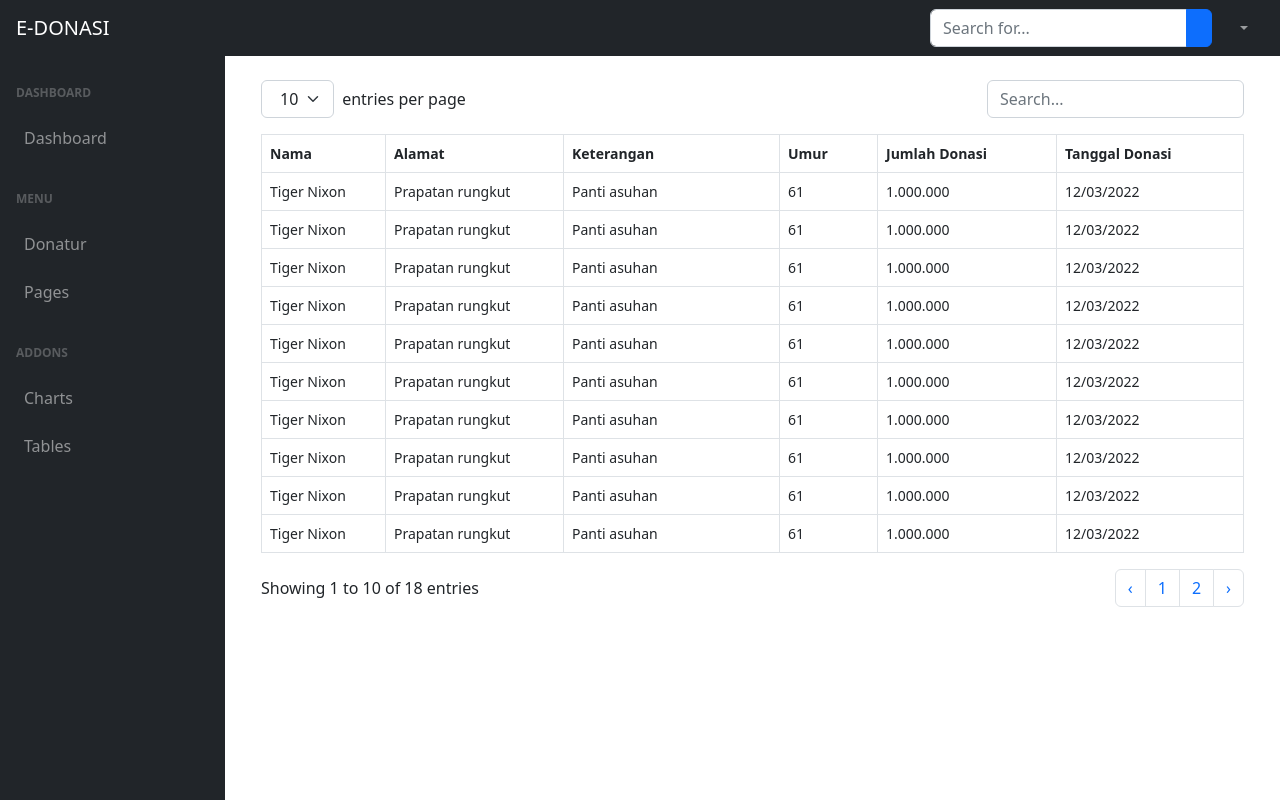
After one commit to derikdwiheavyanto/E-Donasi, a CodeIgniter 4 app: template app/Views/home/pengurus/view-data-donatur.php in a window 1280 px wide. The commit adds this page. Run offline with PHP 8.4 and a stand-in for CodeIgniter, Linux system fonts and the light colour scheme; the template is opened without the code that fills it, so the values that code supplies are empty; some libraries are stand-ins or nearby versions.

Commit message:
data donatur

```diff
--- a/app/Config/Routes.php
+++ b/app/Config/Routes.php
@@ -3,6 +3,7 @@
 use App\Controllers\LoginController;
 use CodeIgniter\Router\RouteCollection;
 use App\Controllers\Pengurus\HomePengurus;
+use App\Controllers\Pengurus\DataDonatur;
 
 
 /**
@@ -13,3 +14,4 @@ $routes->get('/', [LoginController::class, 'index']);
 $routes->get('/dashboard', [HomePengurus::class, 'index']);
 $routes->get('/dashboard-donatur', [HomePengurus::class, 'indexDonatur']);
 $routes->post('/login', [LoginController::class, 'login']);
+$routes->get('/data-donatur', [DataDonatur::class, 'index']);
--- /dev/null
+++ b/app/Views/home/pengurus/view-data-donatur.php
@@ -0,0 +1,179 @@
+<?= $this->extend('layout/layout'); ?>
+
+<?= $this->section('content'); ?>
+
+<h1 class="mt-4"><?= $title; ?></h1>
+
+<div class="container">
+    <table id="datatablesSimple">
+        <thead>
+            <tr>
+                <th>Nama</th>
+                <th>Alamat</th>
+                <th>Keterangan</th>
+                <th>Umur</th>
+                <th>Jumlah Donasi</th>
+                <th>Tanggal Donasi</th>
+            </tr>
+        </thead>
+        <tfoot>
+            <tr>
+                <th>Nama</th>
+                <th>Alamat</th>
+                <th>Keterangan</th>
+                <th>Umur</th>
+                <th>Jumlah Donasi</th>
+                <th>Tanggal Donasi</th>
+            </tr>
+        </tfoot>
+        <tbody>
+            <tr>
+                <td>Tiger Nixon</td>
+                <td>Prapatan rungkut</td>
+                <td>Panti asuhan</td>
+                <td>61</td>
+                <td>1.000.000</td>
+                <td>12/03/2022</td>
+            </tr>
+            <tr>
+                <td>Tiger Nixon</td>
+                <td>Prapatan rungkut</td>
+                <td>Panti asuhan</td>
+                <td>61</td>
+                <td>1.000.000</td>
+                <td>12/03/2022</td>
+            </tr>
+            <tr>
+                <td>Tiger Nixon</td>
+                <td>Prapatan rungkut</td>
+                <td>Panti asuhan</td>
+                <td>61</td>
+                <td>1.000.000</td>
+                <td>12/03/2022</td>
+            </tr>
+            <tr>
+                <td>Tiger Nixon</td>
+                <td>Prapatan rungkut</td>
+                <td>Panti asuhan</td>
+                <td>61</td>
+                <td>1.000.000</td>
+                <td>12/03/2022</td>
+            </tr>
+            <tr>
+                <td>Tiger Nixon</td>
+                <td>Prapatan rungkut</td>
+                <td>Panti asuhan</td>
+                <td>61</td>
+                <td>1.000.000</td>
+                <td>12/03/2022</td>
+            </tr>
+            <tr>
+                <td>Tiger Nixon</td>
+                <td>Prapatan rungkut</td>
+                <td>Panti asuhan</td>
+                <td>61</td>
+                <td>1.000.000</td>
+                <td>12/03/2022</td>
+            </tr>
+            <tr>
+                <td>Tiger Nixon</td>
+                <td>Prapatan rungkut</td>
+                <td>Panti asuhan</td>
+                <td>61</td>
+                <td>1.000.000</td>
+                <td>12/03/2022</td>
+            </tr>
+            <tr>
+                <td>Tiger Nixon</td>
+                <td>Prapatan rungkut</td>
+                <td>Panti asuhan</td>
+                <td>61</td>
+                <td>1.000.000</td>
+                <td>12/03/2022</td>
+            </tr>
+            <tr>
+                <td>Tiger Nixon</td>
+                <td>Prapatan rungkut</td>
+                <td>Panti asuhan</td>
+                <td>61</td>
+                <td>1.000.000</td>
+                <td>12/03/2022</td>
+            </tr>
+            <tr>
+                <td>Tiger Nixon</td>
+                <td>Prapatan rungkut</td>
+                <td>Panti asuhan</td>
+                <td>61</td>
+                <td>1.000.000</td>
+                <td>12/03/2022</td>
+            </tr>
+            <tr>
+                <td>Tiger Nixon</td>
+                <td>Prapatan rungkut</td>
+                <td>Panti asuhan</td>
+                <td>61</td>
+                <td>1.000.000</td>
+                <td>12/03/2022</td>
+            </tr>
+            <tr>
+                <td>Tiger Nixon</td>
+                <td>Prapatan rungkut</td>
+                <td>Panti asuhan</td>
+                <td>61</td>
+                <td>1.000.000</td>
+                <td>12/03/2022</td>
+            </tr>
+            <tr>
+                <td>Tiger Nixon</td>
+                <td>Prapatan rungkut</td>
+                <td>Panti asuhan</td>
+                <td>61</td>
+                <td>1.000.000</td>
+                <td>12/03/2022</td>
+            </tr>
+            <tr>
+                <td>Tiger Nixon</td>
+                <td>Prapatan rungkut</td>
+                <td>Panti asuhan</td>
+                <td>61</td>
+                <td>1.000.000</td>
+                <td>12/03/2022</td>
+            </tr>
+            <tr>
+                <td>Tiger Nixon</td>
+                <td>Prapatan rungkut</td>
+                <td>Panti asuhan</td>
+                <td>61</td>
+                <td>1.000.000</td>
+                <td>12/03/2022</td>
+            </tr>
+            <tr>
+                <td>cak trubus</td>
+                <td>Prapatan rungkut</td>
+                <td>Panti asuhan</td>
+                <td>61</td>
+                <td>1.000.000</td>
+                <td>12/03/2022</td>
+            </tr>
+            <tr>
+                <td>Tiger Nixon</td>
+                <td>Prapatan rungkut</td>
+                <td>Panti asuhan</td>
+                <td>61</td>
+                <td>1.000.000</td>
+                <td>12/03/2022</td>
+            </tr>
+            <tr>
+                <td>Tiger Nixon</td>
+                <td>Prapatan rungkut</td>
+                <td>pembangunan masjid</td>
+                <td>61</td>
+                <td>1.000.000</td>
+                <td>12/03/2022</td>
+            </tr>
+        </tbody>
+    </table>
+</div>
+</div>
+
+<?= $this->endSection(); ?>
--- a/app/Views/home/pengurus/view_dashboard_pengurus.php
+++ b/app/Views/home/pengurus/view_dashboard_pengurus.php
@@ -9,7 +9,7 @@
     <div class="row">
         <div class="col-xl-3 col-md-6">
             <div class="card bg-primary text-white mb-4">
-                <div class="card-body">Primary Card</div>
+                <div class="card-body">Data Donatur</div>
                 <div class="card-footer d-flex align-items-center justify-content-between">
                     <a class="small text-white stretched-link" href="#">View Details</a>
                     <div class="small text-white"><i class="fas fa-angle-right"></i></div>
--- a/app/Views/layout/template/view_footer.php
+++ b/app/Views/layout/template/view_footer.php
@@ -1,4 +1,4 @@
- <footer class="py-4 bg-light mt-auto">
+ <!-- <footer class="py-4 bg-light mt-auto">
      <div class="container-fluid px-4">
          <div class="d-flex align-items-center justify-content-between small">
              <div class="text-muted">Copyright &copy; E-Donasi 2025</div>
@@ -9,4 +9,4 @@
              </div>
          </div>
      </div>
- </footer>
+ </footer> -->
```
Also changed, not shown: app/Controllers/Pengurus/DataDonatur.php (added, +14 -0 lines).
